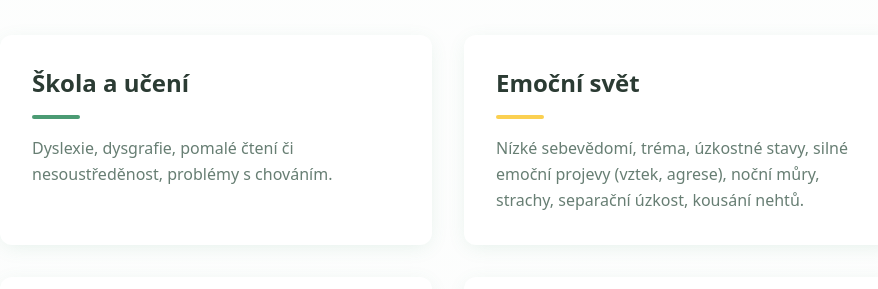
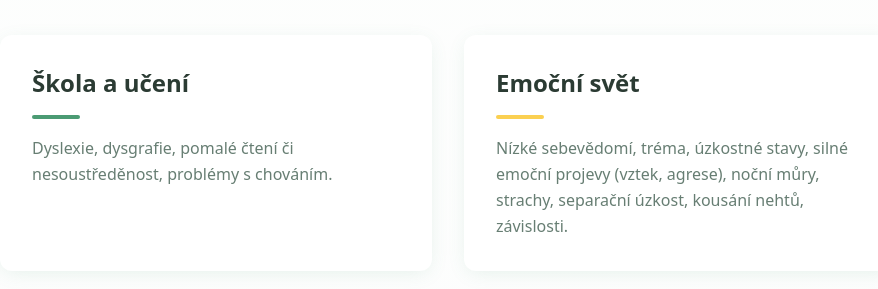
Before and after one commit to petrastrnadova2-wq/build-my-site-now-346, a React (Vite) app: page / in a window 1280 px wide. Shown: the part 1980-2269 px from the top of the page, without its empty margins (192-1070 px from the left). Built offline with nearby package versions, Linux system fonts and the light colour scheme; the HTML template or start-up script is replaced by a standard one.

Commit message:
Preceding changes

```diff
--- a/src/pages/Index.tsx
+++ b/src/pages/Index.tsx
@@ -102,7 +102,7 @@ const Index = () => {
                 <h3 className="text-2xl font-bold text-foreground">Emoční svět</h3>
                 <div className="h-1 w-12 bg-accent rounded-full" />
                 <p className="text-muted-foreground leading-relaxed">
-                  Nízké sebevědomí, tréma, úzkostné stavy, silné emoční projevy (vztek, agrese), noční můry, strachy, separační úzkost, kousání nehtů.
+                  Nízké sebevědomí, tréma, úzkostné stavy, silné emoční projevy (vztek, agrese), noční můry, strachy, separační úzkost, kousání nehtů, závislosti.
                 </p>
               </CardContent>
             </Card>
```
